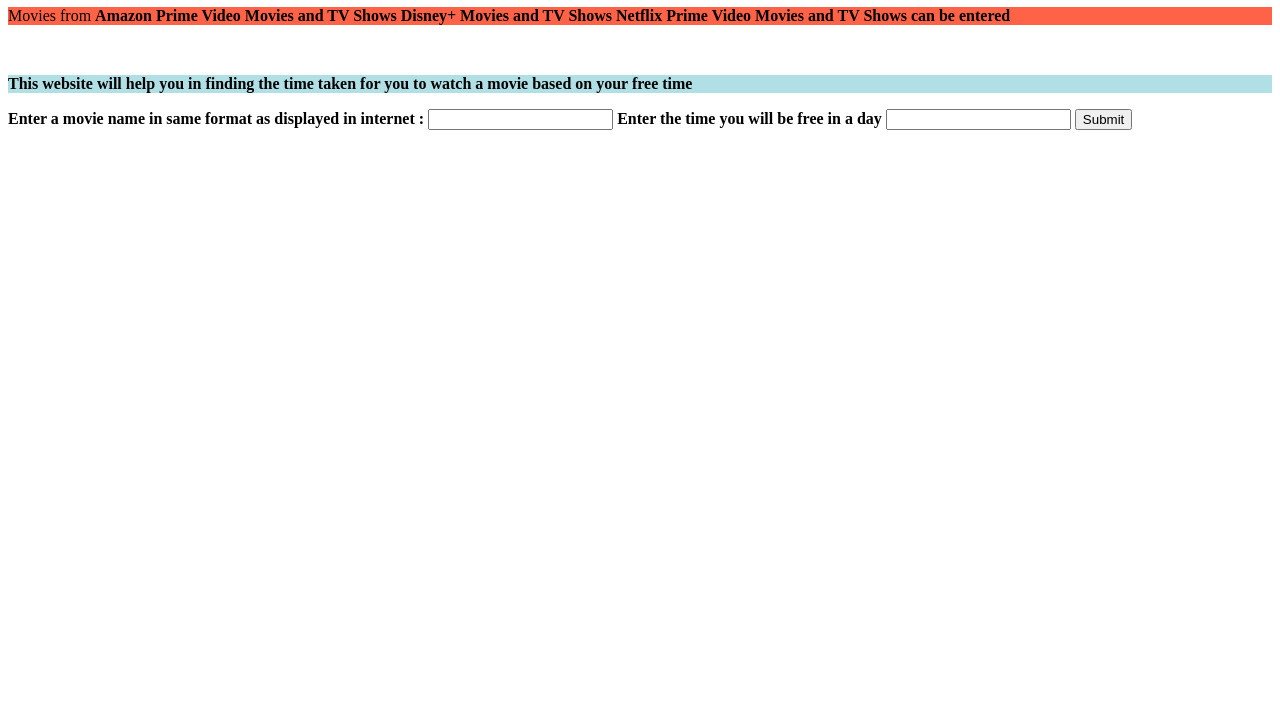
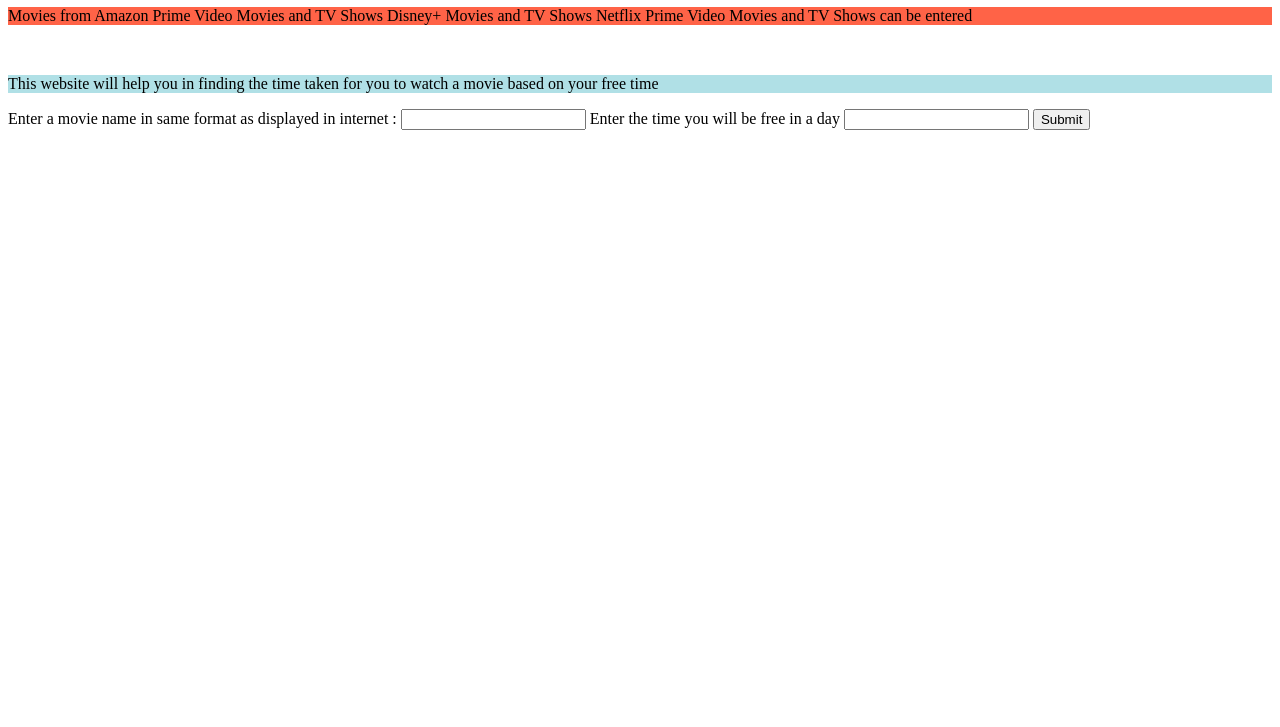
Before and after one commit to Madan26/Madan26.github.io, a plain HTML site: page index.html in a window 1280 px wide. Shown: the part 73-800 px from the top of the page. Drawn offline with Linux system fonts and the light colour scheme.

Commit message:
index.html

```diff
--- a/index.html
+++ b/index.html
@@ -5,9 +5,9 @@
 </head>
 <body>
     <h1>String Input</h1>
-     <p style="background-color:tomato;">Movies from <b>Amazon Prime Video Movies and TV Shows
+     <p style="background-color:tomato;">Movies from Amazon Prime Video Movies and TV Shows
 Disney+ Movies and TV Shows
-Netflix Prime Video Movies and TV Shows<b> can be entered </p><br>
+Netflix Prime Video Movies and TV Shows can be entered </p><br>
     <p style="background-color:powderblue;">This website will help you in finding the time taken for you to watch a movie based on your free time </p>
     <form action="http://localhost:5000/process_data" method="post">
 
```
